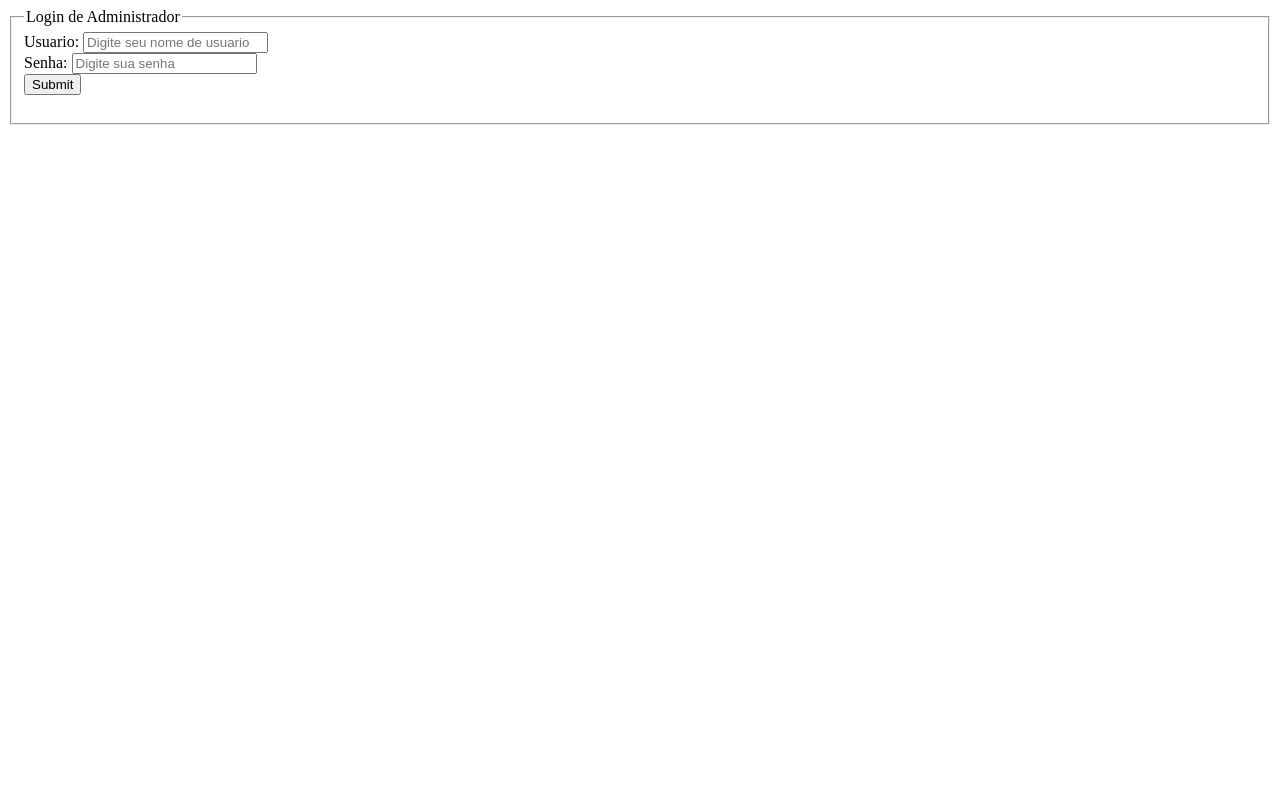
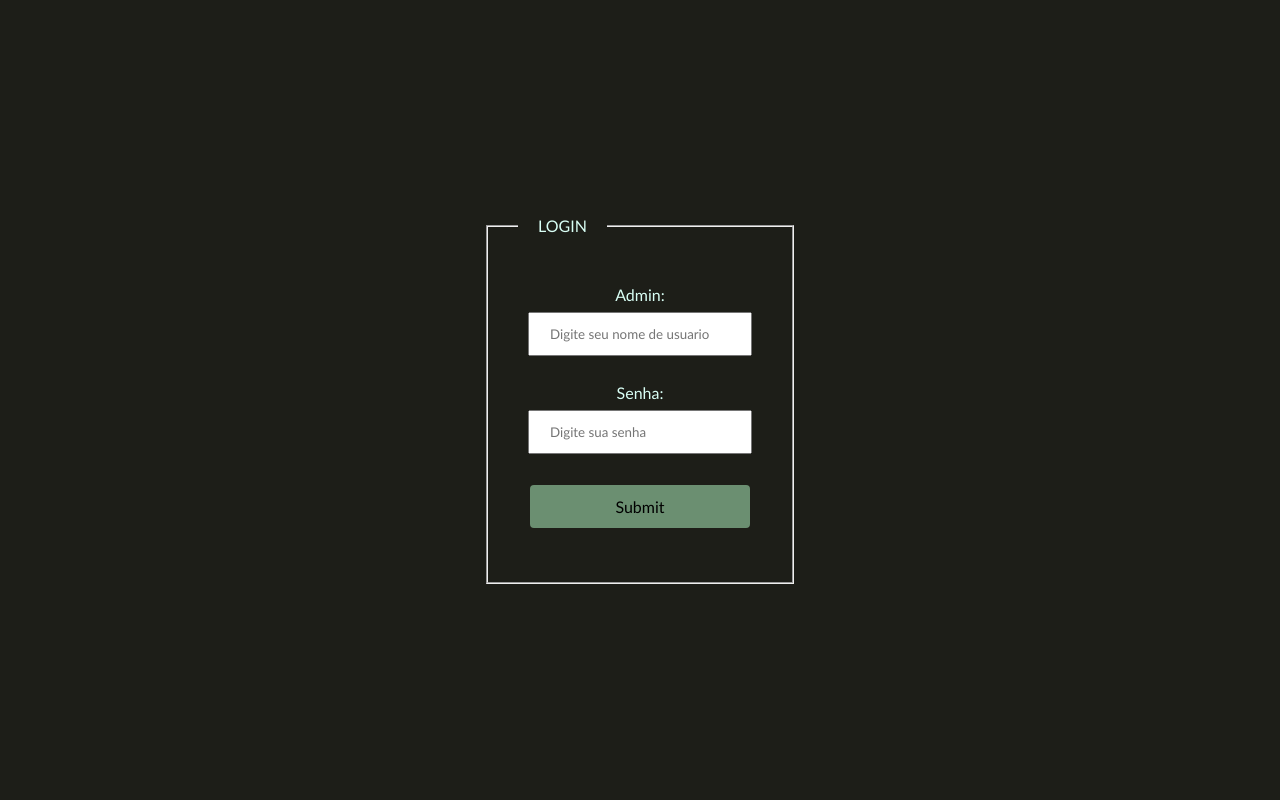
Before and after one commit to PedroBersch/Benchmark-Games, a PHP site: page /loginADM.php in a window 1280 px wide. Run offline with PHP 8.4, Linux system fonts and the light colour scheme.

Commit message:
Upload Front-end (pt2)

```diff
--- a/logadoADM.php
+++ b/logadoADM.php
@@ -42,6 +42,7 @@ if ($info) {
 
 <head>
     <title>Benchmark Games</title>
+    <link rel="stylesheet" href="styles/style.css">
 </head>
 
 <body>
--- a/logadoUser.php
+++ b/logadoUser.php
@@ -3,6 +3,7 @@
 
 <head>
     <title>Benchmark Games</title>
+    <link rel="stylesheet" href="styles/style.css">
 </head>
 
 <body>
@@ -40,8 +41,8 @@
             ?>
         </select><br>
         <input type="submit" name="Enviar">
+        <p><a href="logout.php"><button>Sair</button></a></p>
     </form>
-    <p><a href="logout.php">Sair</a></p>
 </body>
 
 </html>
--- a/loginADM.php
+++ b/loginADM.php
@@ -24,16 +24,17 @@
 <html>
     <head>
         <title>Benchmark Games - Login</title>
+        <link rel="stylesheet" href="styles/style.css">
     </head>
     <body>
-        <form name="login"  method="POST">
-            <fieldset>
-            <legend> Login de Administrador</legend>
-                <label> Usuario: </label> <input type="text" name="nome" placeholder="Digite seu nome de usuario"><br>
-                <label> Senha: </label> <input type="password" name="senha" placeholder="Digite sua senha"><br>
-                <input type="submit" name="Enviar">
-                <h3><?= $resp; ?></h3>
-            </fieldset>
-        </form>
+        <fieldset>
+            <legend> LOGIN </legend>
+            <form name="login"  method="POST">
+                    <label> Admin: </label> <input type="text" name="nome" placeholder="Digite seu nome de usuario"><br>
+                    <label> Senha: </label> <input type="password" name="senha" placeholder="Digite sua senha"><br>
+                    <input type="submit" name="Enviar">
+                    <h3><?= $resp; ?></h3>
+            </form>
+        </fieldset>
     </body>
 </html>
--- /dev/null
+++ b/styles/style.css
@@ -0,0 +1,56 @@
+* {
+    margin: 0;
+    padding: 0;
+    box-sizing: border-box;
+    font-family: 'Trebuchet MS', 'Lucida Sans Unicode', 'Lucida Grande', 'Lucida Sans', Arial, sans-serif;
+}
+
+body {
+    display: flex;
+    justify-content: center;
+    align-items: center;
+    height: 100vh;
+    background-color: #1d1e18;
+    color: #D9FFF5;
+}
+
+fieldset {
+    padding: 30px;
+}
+
+legend{
+    padding: 0 20px;
+}
+
+form {
+    display: flex;
+    flex-direction: column;
+    align-items: center;
+    justify-content: center;
+    padding: 20px 10px;
+}
+
+input[type=text], input[type=password] {
+    width: 100%;
+    padding: 12px 20px;
+    margin: 8px 0;
+    box-sizing: border-box;
+}
+
+button, input[type="submit"] {
+    background-color: #6B8F71;
+    border: none;
+    border-radius: 4px;
+    padding: 12px 16px;
+    width: 220px;
+    text-align: center;
+    text-decoration: none;
+    font-size: 16px;
+    margin: 4px 2px;
+    transition-duration: 0.4s;
+    cursor: pointer;
+}
+
+button:hover {
+    background-color: #D9FFF5;
+}
```
Also changed, not shown: cadastroUser.php (+10 -9 lines), index.php (+7 -5 lines), loginUser.php (+5 -4 lines).
